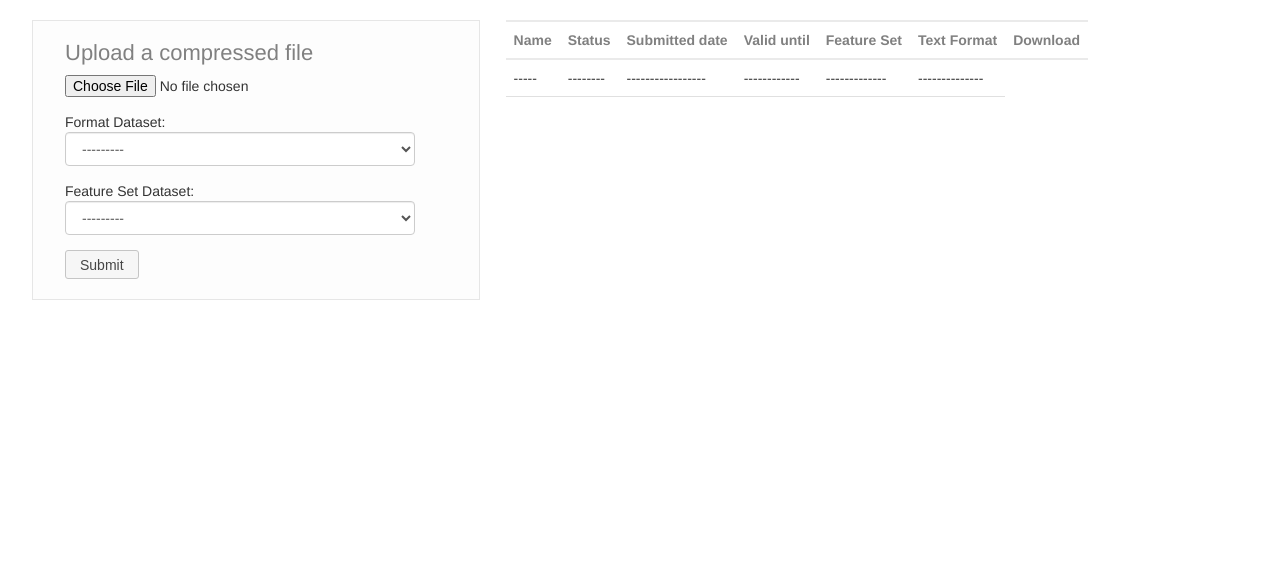
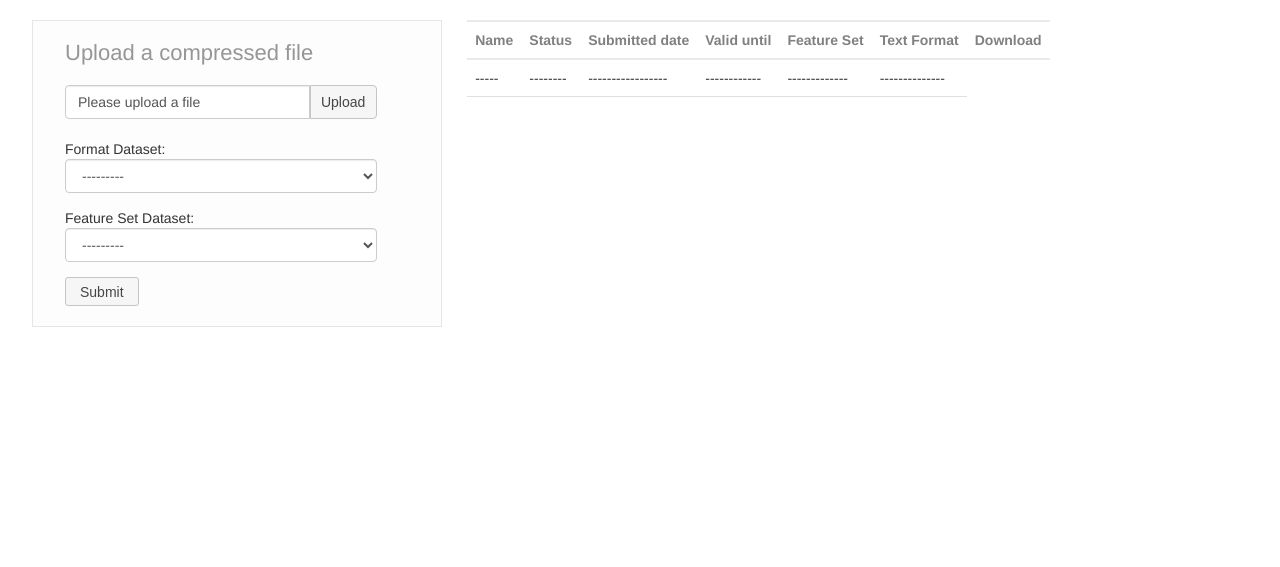
Before and after one commit to daniel-hasan/webfeatures, a Django app: a page that uses wiki-quality-web/templates/content/dataset_list.html in a window 1280 px wide. Shown: the part 52-619 px from the top of the page. Run offline with Django 3.2, Linux system fonts and the light colour scheme; the visitor is signed in with stand-in values (Sample User, id 1); data that the repository does not hold is empty; parts of the project's set-up code (start-up, migrations or seed data) failed here and were passed over; some libraries are stand-ins or nearby versions; some web fonts are replaced.

Commit message:
Melhora na estilização do dataset_list

```diff
--- a/wiki-quality-web/templates/content/dataset_list.html
+++ b/wiki-quality-web/templates/content/dataset_list.html
@@ -5,13 +5,13 @@
 {% block content %}
 	<section class="dataset-section">
 		<h1>Upload a compressed file</h1>
-		<div class="signup-dataset-error-container"></div>
+		<div class="dataset-error-container"></div>
 		<form enctype="multipart/form-data" method="post" class="form">
 			{% csrf_token %}
 			<div class="form-group">
-				<!--<label class="dataset-file" for="dataset-file-input" name="file_dataset">Selecione um arquivo</label>-->
-				<input class="dataset-file-input" name="file_dataset" type="file">
-       			<!--<span class="dataset-file-name"></span>-->
+				<span class="dataset-file-name">Please upload a file</span><!--
+			 --><label class="dataset-file" for="dataset-file-input" name="file_dataset">Upload</label>
+				<input id="dataset-file-input" name="file_dataset" type="file">
 			</div>
 			{% for field in form %}
 				<div class="form-group">
--- a/wiki-quality-web/templates/content/signup.html
+++ b/wiki-quality-web/templates/content/signup.html
@@ -6,7 +6,7 @@
 				<h1 class="home_sign-up_h1">WikiQuality</h1>
 				<form method="post">
 					{% csrf_token %}
-					<section class="signup-dataset-error-container">
+					<section class="signup-error-container">
 						{% for field in form %}
 							{% for error in field.errors %}
 								{% ifequal error "This field is required." %}
@@ -91,7 +91,7 @@
 
 
 			//Obtém todos os filhos da section de classe igual a errors. Como só tem uma nesta página, então não é necessário usar "document.querySelectorAll".
-			let SignupErrorSection = document.querySelector(".signup-dataset-error-container");
+			let SignupErrorSection = document.querySelector(".signup-error-container");
 
 			//Estiliza a section de class igual a errors, quando ela tiver mais de um filho.
 			if(SignupErrorSection.children.length >= 1) {
--- a/wiki-quality-web/wqual/static/css/wikiQuality.css
+++ b/wiki-quality-web/wqual/static/css/wikiQuality.css
@@ -122,10 +122,21 @@ h1 {
 }
 
 .dataset-section h1 {
-	color: rgb(128, 128, 128);
+	color: rgb(150, 150, 150);
+	padding-bottom: 10px;
+	margin-bottom: 10px;
 }
 
-@media (max-width: 752px) {
+@media all and (max-width: 763px) {
+	.dataset-file-name {
+		width: 85%;
+	}
+	.dataset-file {
+		width: 15%;
+	}
+}
+
+@media all and (max-width: 1029px) {
 	#id_feature_set {
 		width: 50%;
 	}
@@ -136,12 +147,24 @@ h1 {
 	.pre-form-h1 {
 		width: 95%;
 	}
+	.dataset-file-name {
+		width: 90%;
+	}
+	.dataset-file {
+		width: 10%;
+	}
 }
 
-@media (min-width: 752px) {
+@media all and (min-width: 1030px) {
 	.dataset-section {
 		float: left;
-		width: 35%;
+		width: 32%;
+	}
+	.dataset-file-name {
+		width: 78.5%;
+	}
+	.dataset-file {
+		width: 21.5%;
 	}
 }
 
@@ -151,13 +174,52 @@ h1 {
 	padding-left: 5px;
 }
 
-.dataset-file-input {
+.dataset-error-container {
 	display: none;
+	border: 2px solid rgb(255, 220, 220);
+	margin-top: 20px;
+	margin-bottom: 15px;
+	padding: 5px;
+	background-color: rgb(255, 250, 250);
 }
 
-#id_feature_set, #id_format, .dataset-file {
-  display: block;
-  width: 100%;
+#dataset-file-input {
+	opacity: 0;
+	position: absolute;
+	z-index: -1;
+}
+
+.dataset-file, .dataset-file-name {
+	display: inline-block;
+}
+
+.dataset-file-name {
+	border-top-left-radius: 4px;
+	border-bottom-left-radius: 4px;
+}
+
+.dataset-file {
+	background-color: rgb(246, 246, 246);
+	border: 1px solid rgb(197, 197, 197);
+	color: rgb(69, 69, 69);
+	cursor: pointer;
+	font-family: Arial, Helvetica, sans-serif;
+	font-size: 14px;
+	font-weight: 400;
+	line-height: 16px;
+	text-align: center;
+	border-top-right-radius: 4px;
+	border-bottom-right-radius: 4px;
+	padding: 8px 0px;
+}
+
+#id_feature_set, #id_format {
+	display: block;
+	width: 100%;
+	border-radius: 4px;
+}
+
+#id_feature_set, #id_format, .dataset-file-name {
   height: 34px;
   padding: 6px 12px;
   font-size: 14px;
@@ -166,7 +228,6 @@ h1 {
   background-color: #fff;
   background-image: none;
   border: 1px solid #ccc;
-  border-radius: 4px;
   -webkit-box-shadow: inset 0 1px 1px rgba(0, 0, 0, .075);
           box-shadow: inset 0 1px 1px rgba(0, 0, 0, .075);
   -webkit-transition: border-color ease-in-out .15s, -webkit-box-shadow ease-in-out .15s;
@@ -174,23 +235,23 @@ h1 {
           transition: border-color ease-in-out .15s, box-shadow ease-in-out .15s;
 }
 
-#id_feature_set:focus, #id_format:focus, , .dataset-file:focus {
+#id_feature_set:focus, #id_format:focus, , .dataset-file-name:focus {
   border-color: #66afe9;
   outline: 0;
   -webkit-box-shadow: inset 0 1px 1px rgba(0,0,0,.075), 0 0 8px rgba(102, 175, 233, .6);
           box-shadow: inset 0 1px 1px rgba(0,0,0,.075), 0 0 8px rgba(102, 175, 233, .6);
 }
 
-#id_feature_set::-moz-placeholder, #id_format::-moz-placeholder, .dataset-file::-moz-placeholder {
+#id_feature_set::-moz-placeholder, #id_format::-moz-placeholder, .dataset-file-name::-moz-placeholder {
   color: #777;
   opacity: 1;
 }
 
-#id_feature_set:-ms-input-placeholder, #id_format:-ms-input-placeholder, .dataset-file:-ms-input-placeholder {
+#id_feature_set:-ms-input-placeholder, #id_format:-ms-input-placeholder, .dataset-file-name:-ms-input-placeholder {
   color: #777;
 }
 
-#id_feature_set::-webkit-input-placeholder, #id_format::-webkit-input-placeholder, .dataset-file::-webkit-input-placeholder {
+#id_feature_set::-webkit-input-placeholder, #id_format::-webkit-input-placeholder, .dataset-file-name::-webkit-input-placeholder {
   color: #777;
 }
 
@@ -200,9 +261,9 @@ fieldset[disabled] #id_feature_set,
 #id_format[disabled],
 #id_format[readonly],
 fieldset[disabled] #id_format,
-.dataset-file[disabled],
-.dataset-file[readonly],
-fieldset[disabled] .dataset-file {
+.dataset-file-name[disabled],
+.dataset-file-name[readonly],
+fieldset[disabled] .dataset-file-name {
   cursor: not-allowed;
   background-color: #eee;
   opacity: 1;
@@ -358,9 +419,8 @@ fieldset[disabled] .dataset-file {
 	border: 2px solid rgb(105, 156, 188);
 	opacity: 0.5;
 }
-/***************************** Fim do signup.html *****************************/
-/***************************** Início do signup.html e dataset_list.html *****************************/
-.signup-dataset-error-container {
+
+.signup-error-container {
 	display: none;
 	border: 2px solid rgb(255, 180, 180);
 	margin-top: 20px;
@@ -368,7 +428,8 @@ fieldset[disabled] .dataset-file {
 	padding: 5px;
 	background-color: rgb(255, 240, 240);
 }
-/***************************** Início do signup.html e dataset_list.html *****************************/
+
+/***************************** Fim do signup.html *****************************/
 /***************************** Início do footer *****************************/
 footer img {
 	position: fixed;
--- a/wiki-quality-web/wqual/static/js/dataset_list.js
+++ b/wiki-quality-web/wqual/static/js/dataset_list.js
@@ -1,36 +1,37 @@
-$(".dataset-file-input").change(function() {
-	$(".dataset-file-name").textContent = this.value;
+//Quando um arquivo for adicionado, aparece APENAS o nome dele, sem o fakepath, no span de classe dataset-file-name.
+$("#dataset-file-input").change(function() {
+	$(".dataset-file-name").html($("#dataset-file-input")[0].files[0].name);
 });
 
 //Adiciona uma ação que pode impedir o submit do form quando o botão de submit é apertado.
 $(".form").submit(function() {
 	var ImpedirSubmit = 'F';
-	$('.signup-dataset-error-container').css("display", "none");
-	$('.signup-dataset-error-container').empty();
+	$('.dataset-error-container').css("display", "none");
+	$('.dataset-error-container').empty();
 
 	//Se não tiver um arquivo no imput tipo file, adiciona uma mensagem de erro e impede o submit.
-	if($(".dataset-file-input").val() == '') {
-		$('.signup-dataset-error-container').append("<p>There isn't a file selected.</p>");
+	if($("#dataset-file-input").val() == '') {
+		$('.dataset-error-container').append("<p>There isn't a file selected.</p>");
 		ImpedirSubmit = 'V';
 	}
 
 	//Se a extensão do arquivo não for zip, adiciona uma mensagem de erro e impede o submit.
-	if($(".dataset-file-input").val().split('.').pop() != "zip") {
-		$('.signup-dataset-error-container').append("<p>The file must be a ZIP.</p>");
+	if($("#dataset-file-input").val().split('.').pop() != "zip") {
+		$('.dataset-error-container').append("<p>The file must be a ZIP.</p>");
 		ImpedirSubmit = 'V';
 	}
 
 	//Se o tamanho (em bytes) do arquivo for maior que o limite, adiciona uma mensagem e impede o submit.
-	if($(".dataset-file-input").val() != '') {
-		if($(".dataset-file-input")[0].files[0].size > 10*(1024*1024)) {
-			$('.signup-dataset-error-container').append("<p>The file's size is higher than the limit.</p>");
+	if($("#dataset-file-input").val() != '') {
+		if($("#dataset-file-input")[0].files[0].size > 10*(1024*1024)) {
+			$('.dataset-error-container').append("<p>The file's size is higher than the limit.</p>");
 			ImpedirSubmit = 'V';
 		}
 	}
 
 	//Se tiver algum erro, impede o submit do formulário.
 	if(ImpedirSubmit == 'V') {
-		$('.signup-dataset-error-container').css("display", "block");
+		$('.dataset-error-container').css("display", "block");
 		return false;
 	}
 })
```
